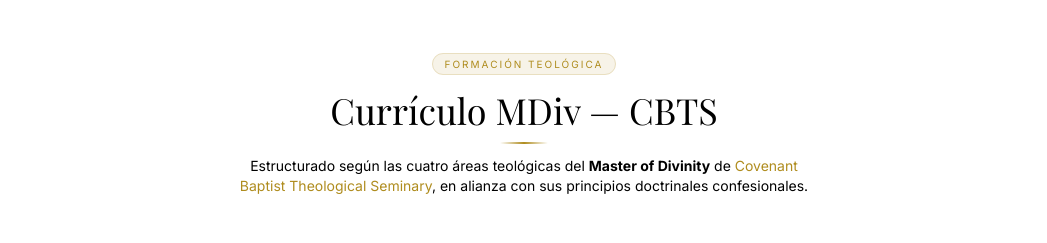
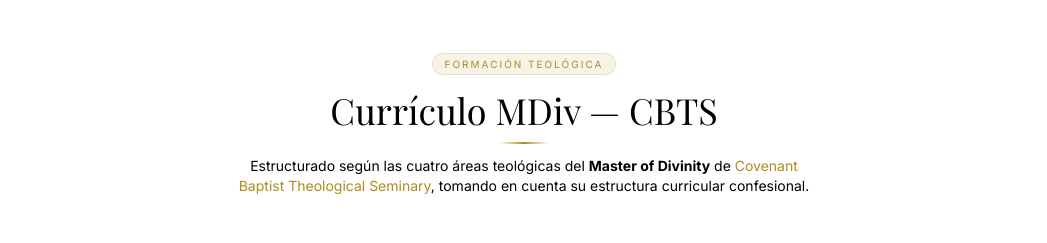
Before and after one commit to fabioledezma/teologia-bautista, a Next.js app: page / in a window 1280 px wide. Shown: the part 5331-5574 px from the top of the page, without its empty margins (116-1163 px from the left). Built offline with nearby package versions, Linux system fonts and the light colour scheme; a web font is replaced by a local one.

Commit message:
fix: replace 'en alianza con' with 'tomando en cuenta su estructura curricular confesional'

```diff
--- a/src/components/FacultySection.tsx
+++ b/src/components/FacultySection.tsx
@@ -25,7 +25,7 @@
             >
               Covenant Baptist Theological Seminary
             </a>
-            , en alianza con sus principios doctrinales confesionales.
+            , tomando en cuenta su estructura curricular confesional.
           </p>
         </div>
 
```
